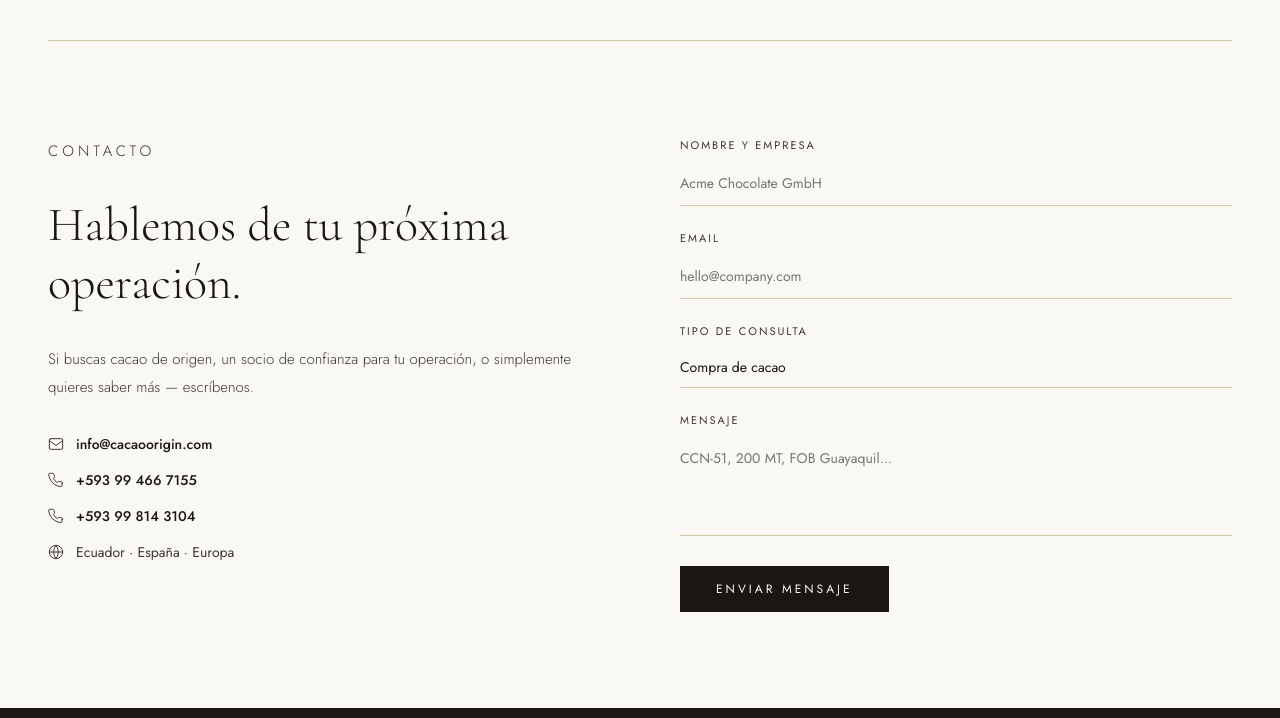
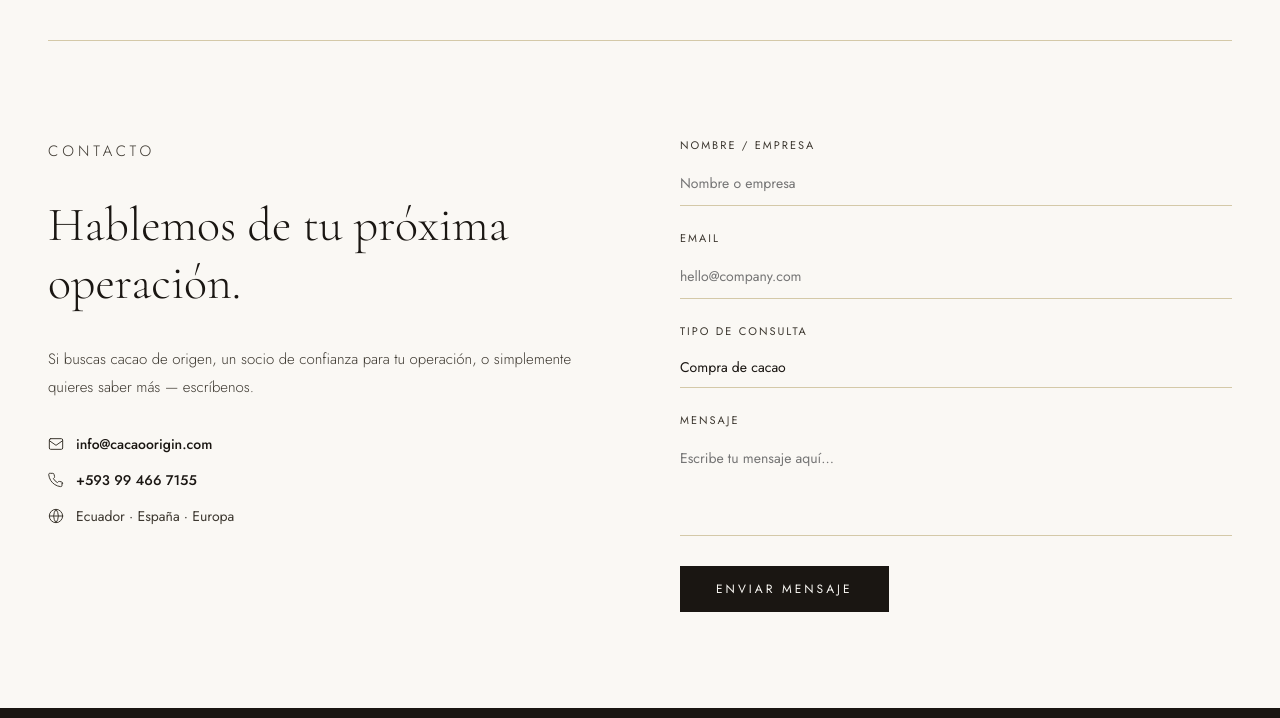
Before and after one commit to joserod747/cacaoorigin, a plain HTML site: page index.html in a window 1280 px wide. Shown: the part 3199-3917 px from the top of the page. Drawn offline with nearby package versions, Linux system fonts and the light colour scheme.

Commit message:
Update index.html

```diff
--- a/index.html
+++ b/index.html
@@ -234,10 +234,7 @@
         <svg width="16" height="16" viewBox="0 0 24 24" fill="none" stroke="currentColor" stroke-width="1.5" stroke-linecap="round" stroke-linejoin="round"><path d="M21 16.92v3a2 2 0 01-2.18 2 19.79 19.79 0 01-8.63-3.07 19.5 19.5 0 01-6-6 19.79 19.79 0 01-3.07-8.67A2 2 0 014.11 2h3a2 2 0 012 1.72c.127.96.361 1.903.7 2.81a2 2 0 01-.45 2.11L8.09 9.91a16 16 0 006 6l1.27-1.27a2 2 0 012.11-.45c.907.339 1.85.573 2.81.7A2 2 0 0122 16.92z"/></svg>
         <a href="https://wa.me/593994667155" target="_blank">+593 99 466 7155</a>
       </div>
-      <div class="contact-detail">
-        <svg width="16" height="16" viewBox="0 0 24 24" fill="none" stroke="currentColor" stroke-width="1.5" stroke-linecap="round" stroke-linejoin="round"><path d="M21 16.92v3a2 2 0 01-2.18 2 19.79 19.79 0 01-8.63-3.07 19.5 19.5 0 01-6-6 19.79 19.79 0 01-3.07-8.67A2 2 0 014.11 2h3a2 2 0 012 1.72c.127.96.361 1.903.7 2.81a2 2 0 01-.45 2.11L8.09 9.91a16 16 0 006 6l1.27-1.27a2 2 0 012.11-.45c.907.339 1.85.573 2.81.7A2 2 0 0122 16.92z"/></svg>
-        <a href="https://wa.me/593998143104" target="_blank">+593 99 814 3104</a>
-      </div>
+
       <div class="contact-detail">
         <svg width="16" height="16" viewBox="0 0 24 24" fill="none" stroke="currentColor" stroke-width="1.5" stroke-linecap="round" stroke-linejoin="round"><circle cx="12" cy="12" r="10"/><path d="M2 12h20M12 2a15.3 15.3 0 010 20M12 2a15.3 15.3 0 000 20"/></svg>
         <span data-es="Ecuador · España · Europa" data-en="Ecuador · Spain · Europe">Ecuador · España · Europa</span>
@@ -245,7 +242,7 @@
     </div>
     <div>
       <form action="https://formspree.io/f/XXXXXXXX" method="POST">
-        <div class="form-group"><label data-es="Nombre y empresa" data-en="Name and company">Nombre y empresa</label><input type="text" name="nombre" placeholder="Acme Chocolate GmbH" required></div>
+        <div class="form-group"><label data-es="Nombre / Empresa" data-en="Name / Company">Nombre / Empresa</label><input type="text" name="nombre" placeholder="Nombre o empresa" required></div>
         <div class="form-group"><label>Email</label><input type="email" name="email" placeholder="hello@company.com" required></div>
         <div class="form-group">
           <label data-es="Tipo de consulta" data-en="Inquiry type">Tipo de consulta</label>
@@ -256,7 +253,7 @@
             <option data-es="Otro" data-en="Other">Otro</option>
           </select>
         </div>
-        <div class="form-group"><label data-es="Mensaje" data-en="Message">Mensaje</label><textarea name="mensaje" placeholder="CCN-51, 200 MT, FOB Guayaquil..."></textarea></div>
+        <div class="form-group"><label data-es="Mensaje" data-en="Message">Mensaje</label><textarea name="mensaje" placeholder="Escribe tu mensaje aquí..."></textarea></div>
         <button type="submit" class="btn-primary" data-es="Enviar mensaje" data-en="Send message">Enviar mensaje</button>
       </form>
     </div>
```
